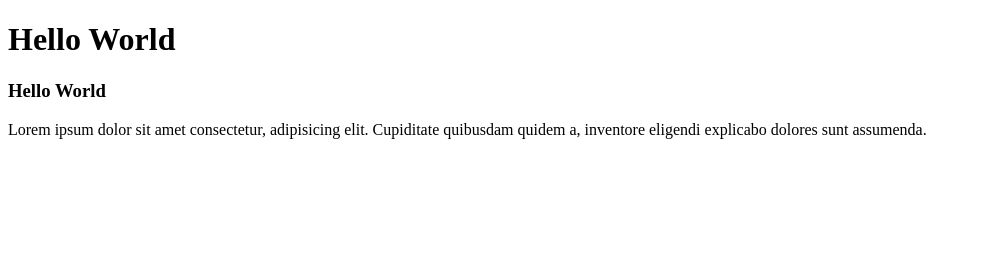
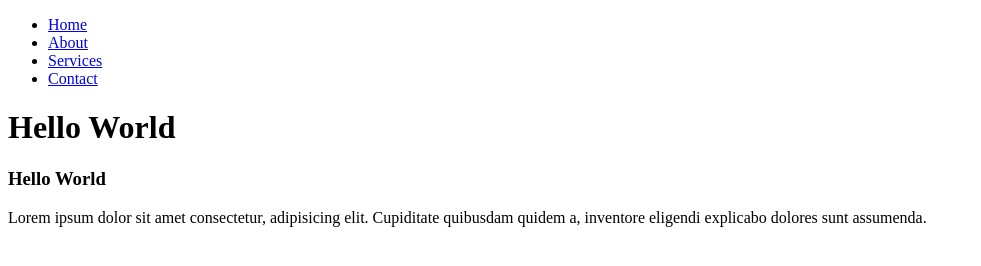
Before and after one commit to ashandimantha2000/Hacktoberfest23, a plain HTML site: page index.html in a window 1280 px wide. Shown: the whole page, without its empty margins (0-981 px from the left). Drawn offline with Linux system fonts and the light colour scheme.

Commit message:
navbar added

```diff
--- a/index.html
+++ b/index.html
@@ -1,13 +1,24 @@
 <!DOCTYPE html>
 <html lang="en">
-<head>
-    <meta charset="UTF-8">
-    <meta name="viewport" content="width=device-width, initial-scale=1.0">
+  <head>
+    <meta charset="UTF-8" />
+    <meta name="viewport" content="width=device-width, initial-scale=1.0" />
     <title>Document</title>
-</head>
-<body>
+  </head>
+  <body>
+    <nav>
+      <ul>
+        <li><a href="#home">Home</a></li>
+        <li><a href="#about">About</a></li>
+        <li><a href="#services">Services</a></li>
+        <li><a href="#contact">Contact</a></li>
+      </ul>
+    </nav>
     <h1>Hello World</h1>
     <h3>Hello World</h3>
-    <p>Lorem ipsum dolor sit amet consectetur, adipisicing elit. Cupiditate quibusdam quidem a, inventore eligendi explicabo dolores sunt assumenda.</p>
-</body>
+    <p>
+      Lorem ipsum dolor sit amet consectetur, adipisicing elit. Cupiditate
+      quibusdam quidem a, inventore eligendi explicabo dolores sunt assumenda.
+    </p>
+  </body>
 </html>
```
